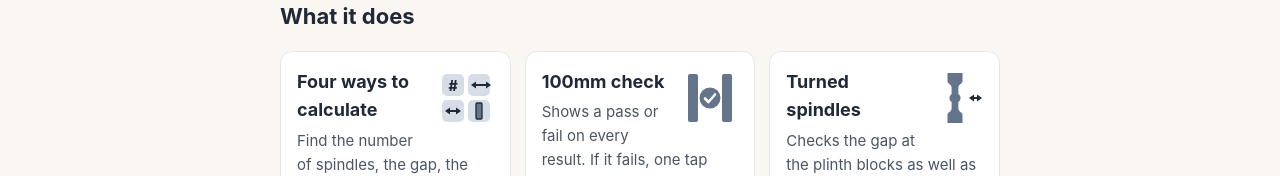
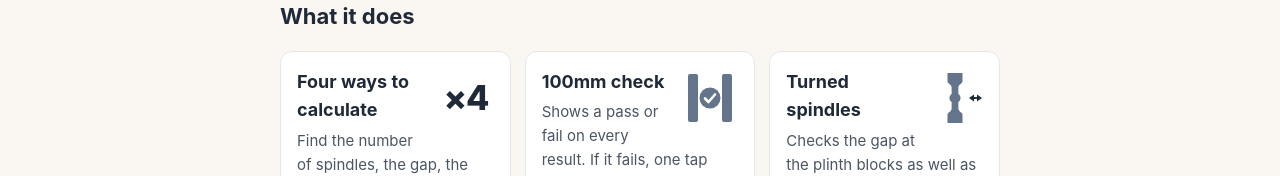
Before and after one commit to DCampbell-Lenczewski/spindle-retail, a plain HTML site: page docs/index.html in a window 1280 px wide. Shown: the part 775-951 px from the top of the page. Drawn offline with Linux system fonts and the light colour scheme.

Commit message:
Website: x4 glyph for Four ways to calculate
Co-Authored-By: Claude Opus 5.5 <noreply@anthropic.com>
Claude-Session: https://claude.ai/code/session_01725vStdiverXBA99bX7NMS

```diff
--- a/docs/index.html
+++ b/docs/index.html
@@ -31,7 +31,7 @@
 
   <h2>What it does</h2>
   <div class="grid">
-    <div class="card feature"><svg class="glyph" aria-hidden="true" viewBox="0 0 56 56" width="56" height="56"><rect x="4" y="4" width="22" height="22" rx="5" fill="#D6DDE7"/><rect x="30" y="4" width="22" height="22" rx="5" fill="#D6DDE7"/><rect x="4" y="30" width="22" height="22" rx="5" fill="#D6DDE7"/><rect x="30" y="30" width="22" height="22" rx="5" fill="#D6DDE7"/><text x="15" y="20.5" font-family="-apple-system,Helvetica,Arial" font-size="14" font-weight="800" fill="#1F2937" text-anchor="middle">#</text><line x1="37" y1="15" x2="49" y2="15" stroke="#1F2937" stroke-width="2"/><path d="M33,15 l5,-3.5 v7 Z M53,15 l-5,-3.5 v7 Z" fill="#1F2937"/><line x1="11" y1="41" x2="19" y2="41" stroke="#1F2937" stroke-width="2"/><path d="M7,41 l5,-3.5 v7 Z M23,41 l-5,-3.5 v7 Z" fill="#1F2937"/><rect x="38" y="33" width="6" height="16" rx="1" fill="#64748B" stroke="#1F2937" stroke-width="1.3"/></svg><h3>Four ways to calculate</h3><p>Find the number of spindles, the gap, the centres or the thickness, for stairs or landings.</p></div>
+    <div class="card feature"><svg class="glyph" aria-hidden="true" viewBox="0 0 56 56" width="56" height="56"><text x="28" y="40" text-anchor="middle" font-family="-apple-system,BlinkMacSystemFont,Segoe UI,Roboto,Helvetica,Arial,sans-serif" font-size="34" font-weight="800" fill="#1F2937" letter-spacing="-1">×4</text></svg><h3>Four ways to calculate</h3><p>Find the number of spindles, the gap, the centres or the thickness, for stairs or landings.</p></div>
     <div class="card feature"><svg class="glyph" aria-hidden="true" viewBox="0 0 56 56" width="56" height="56"><rect x="6" y="4" width="10" height="48" rx="2" fill="#64748B"/><rect x="40" y="4" width="10" height="48" rx="2" fill="#64748B"/><circle cx="28" cy="28" r="10.5" fill="#64748B"/><path d="M23,28.5 l3.5,3.5 l6.5,-7.5" fill="none" stroke="#fff" stroke-width="2.6" stroke-linecap="round" stroke-linejoin="round"/></svg><h3>100mm check</h3><p>Shows a pass or fail on every result. If it fails, one tap fixes it with the fewest spindles that pass.</p></div>
     <div class="card feature"><svg class="glyph" aria-hidden="true" viewBox="0 0 56 56" width="56" height="56"><path d="M20.5,3 h15 v8.5 C35.5,13.5 31.375,14.5 31.375,17.5 L31.375,24.0 C34.3,26.0 34.3,30.0 31.375,32.0 L31.375,38.5 C31.375,41.5 35.5,42.5 35.5,44.5 v8.5 h-15 v-8.5 C20.5,42.5 24.625,41.5 24.625,38.5 L24.625,32.0 C21.7,30.0 21.7,26.0 24.625,24.0 L24.625,17.5 C24.625,14.5 20.5,13.5 20.5,11.5 Z" fill="#64748B"/><g stroke="#1F2937" stroke-width="1.6"><line x1="44" y1="28" x2="53" y2="28"/></g><line x1="46" y1="28" x2="51" y2="28" stroke="#1F2937" stroke-width="1.6"/><path d="M42,28 l5,-3.5 v7 Z M55,28 l-5,-3.5 v7 Z" fill="#1F2937"/></svg><h3>Turned spindles</h3><p>Checks the gap at the plinth blocks as well as at the thinner neck, so turned spindles get the right answer too.</p></div>
     <div class="card feature"><svg class="glyph" aria-hidden="true" viewBox="0 0 56 56" width="56" height="56"><line x1="3" y1="50" x2="53" y2="50" stroke="#1F2937" stroke-width="2" stroke-dasharray="3 3" opacity=".4"/><g transform="rotate(-38 6 50)"><rect x="6" y="43" width="46" height="7" rx="1.5" fill="#1F2937"/><rect x="14" y="34" width="26" height="9" rx="3" fill="#1F2937"/></g><path d="M30,50 A24,24 0 0 0 25,35.3" fill="none" stroke="#1F2937" stroke-width="2.4"/><text x="33" y="45" font-family="-apple-system,Helvetica,Arial" font-size="10" font-weight="800" fill="#1F2937">38°</text></svg><h3>Measures the pitch</h3><p>Lay your phone on the string or handrail to read the stair angle. No protractor needed.</p></div>
```
